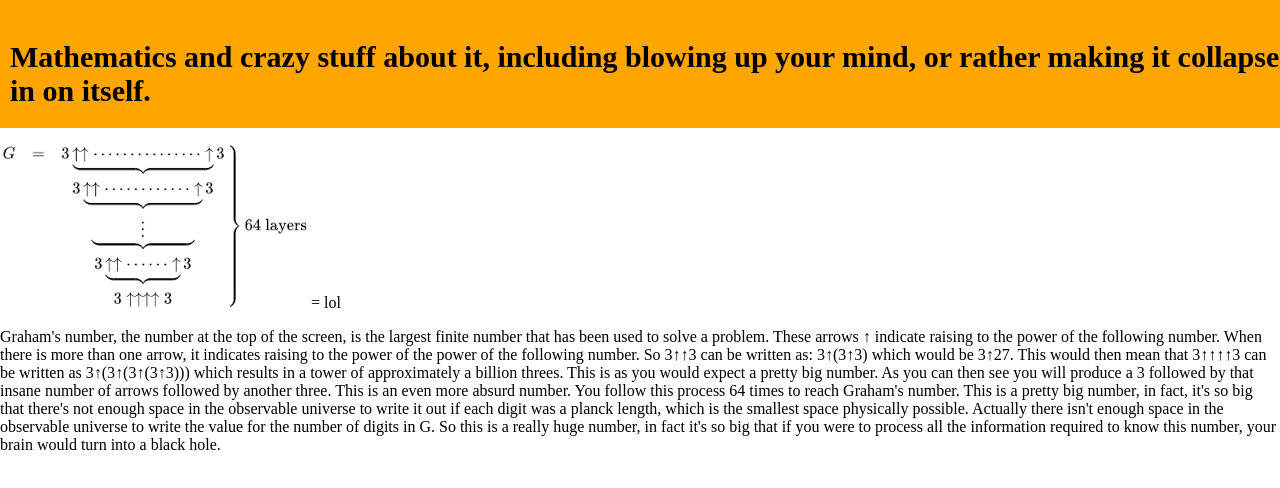
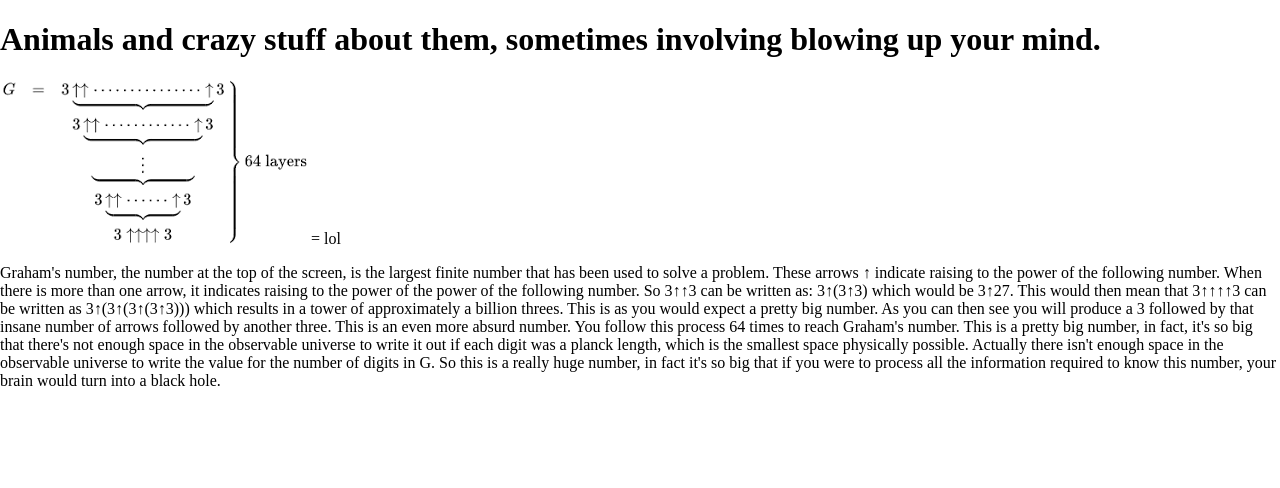
Before and after one commit to Okcarfry/The_End_of_Times, a plain HTML site: page Animal.html in a window 1280 px wide. Drawn offline with Linux system fonts and the light colour scheme.

Commit message:
Add files via upload

```diff
--- a/Animal.html
+++ b/Animal.html
@@ -13,8 +13,8 @@
 
 <body>
     <div class="normaltext">
-        <h1 id="math-title">
-            Mathematics and crazy stuff about it, including blowing up your mind, or rather making it collapse in on itself.
+        <h1 id="physics-title">
+            Animals and crazy stuff about them, sometimes involving blowing up your mind.
         </h1>
         <p>
         <img src="../img/grahamsnumber.png">
```
Also changed, not shown: index.html (+3 -3 lines).
